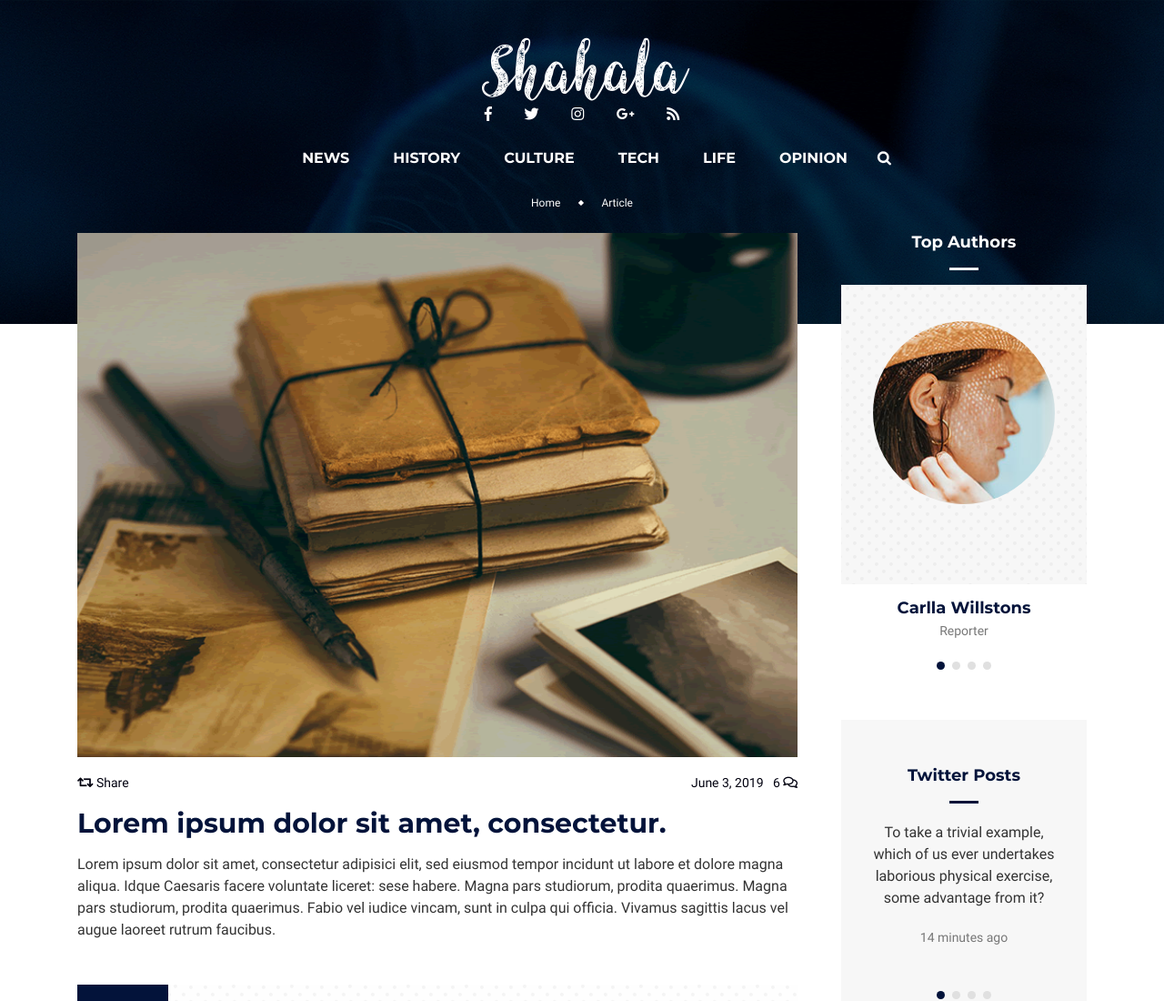
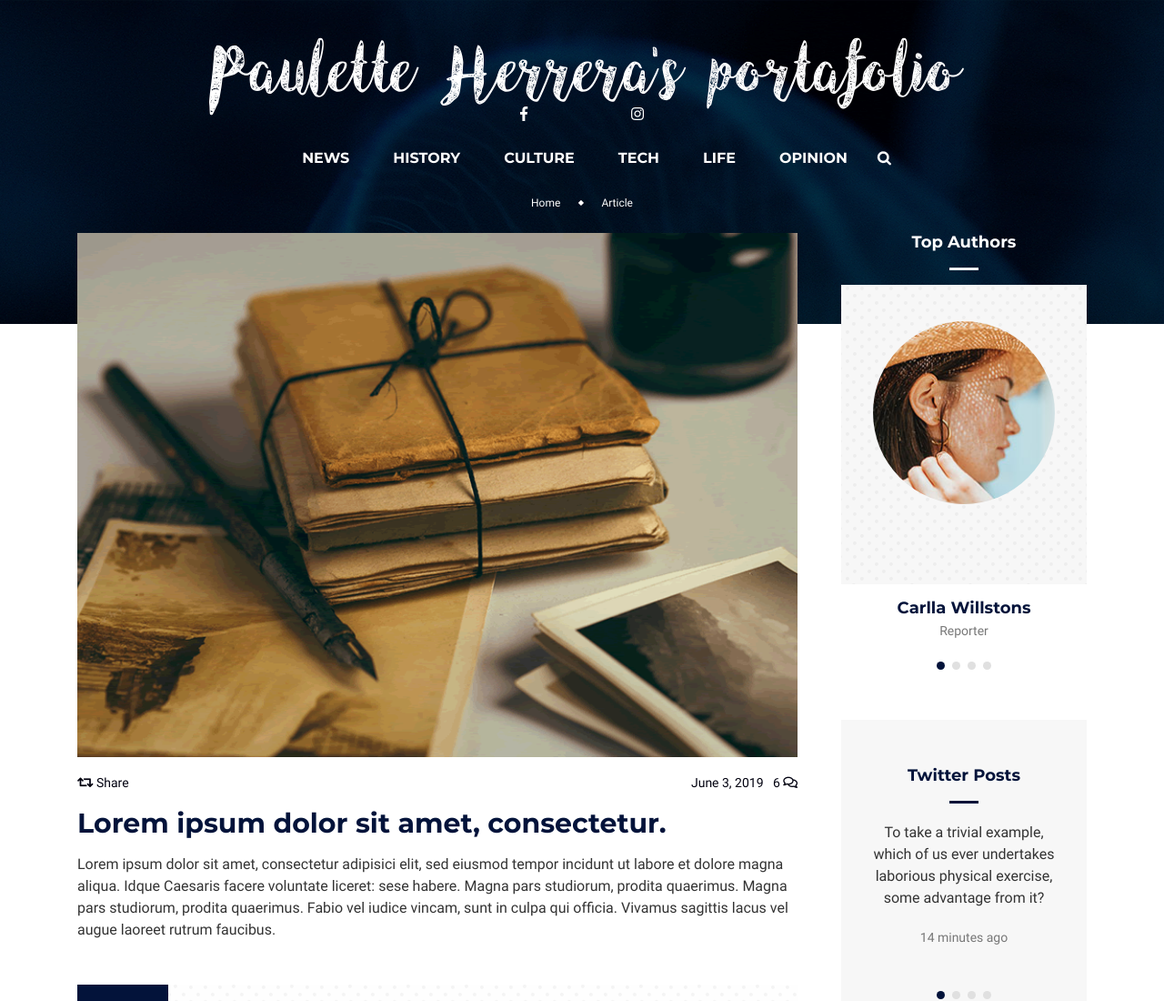
Before and after one commit to pauapu25/portafoliopaupau, a plain HTML site: page article.html in a window 1280 px wide. Shown: the top 1100 px of the page at 91% size. Drawn offline with nearby package versions, Linux system fonts and the light colour scheme.

Commit message:
instagram agregado y nombre de la pagina cambiado

```diff
--- a/article.html
+++ b/article.html
@@ -16,24 +16,13 @@
 <body class="article-pg">
     <header class="mt-0 pt-0">
         <div class="bg-cover clearfix pt-3">
-            <h2 class="logo">Shahala</h2>
+            <h2 class="logo">Paulette Herrera's portafolio</h2>
             <nav class="nav nav-fill mx-auto">
                 <li class="nav-item">
                     <a class="nav-link" href="https://facebook.com/fh5co" target="_blank"><i
                             class="fab fa-facebook-f"></i></a>
-                </li>
                 <li class="nav-item">
-                    <a class="nav-link" href="https://twitter.com/fh5co" target="_blank"><i
-                            class="fab fa-twitter"></i></a>
-                </li>
-                <li class="nav-item">
-                    <a class="nav-link" href="#"><i class="fab fa-instagram"></i></a>
-                </li>
-                <li class="nav-item">
-                    <a class="nav-link" href="#"><i class="fab fa-google-plus-g"></i></a>
-                </li>
-                <li class="nav-item">
-                    <a class="nav-link" href="#"><i class="fas fa-rss"></i></a>
+                    <a class="nav-link" href="https://www.instagram.com/lettie_herre"><i class="fab fa-instagram"></i></a>
                 </li>
             </nav>
 
```
Also changed, not shown: 1 other file.
